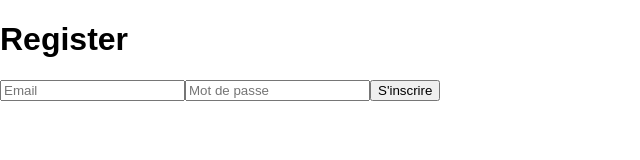
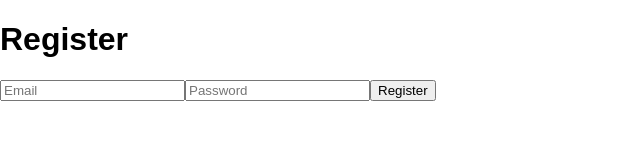
Before and after one commit to BX37/EFREI-FullStackJS, a React (Create React App) app in the folder MyContacts/frontendreact/: page /register in a window 1280 px wide. Shown: the top 160 px of the page, without its empty margins (0-640 px from the left). Built offline with nearby package versions, Linux system fonts and the light colour scheme; no server answers.

Commit message:
modif fronts

```diff
--- a/MyContacts/frontendreact/src/pages/Register.js
+++ b/MyContacts/frontendreact/src/pages/Register.js
@@ -1,51 +1,46 @@
-// src/pages/Register.js
 import { useState } from 'react';
+import { useNavigate } from 'react-router-dom';
 import { registerUser } from '../services/api';
-import { useNavigate } from 'react-router-dom';
 
-const Register = () => {
+function Register() {
     const [email, setEmail] = useState('');
     const [password, setPassword] = useState('');
     const navigate = useNavigate();
 
-    const handleRegister = async (e) => {
+    const handleSubmit = async (e) => {
         e.preventDefault();
         try {
-            const data = await registerUser({ email, password });
-            if (data.message === 'Utilisateur créé avec succès') {
-                alert('Compte créé ! Connectez-vous.');
-                navigate('/login');
+            const res = await registerUser({ email, password });
+            if (res.token || res.message === 'Utilisateur créé avec succès') {
+                navigate('/'); // redirige vers login
             } else {
-                alert(data.message || 'Erreur lors de l\'inscription');
+                alert(res.message || 'Erreur serveur');
             }
         } catch (err) {
-            console.error(err);
             alert('Erreur serveur');
         }
     };
 
     return (
-        <div>
+        <form onSubmit={handleSubmit}>
             <h1>Register</h1>
-            <form onSubmit={handleRegister}>
             <input
                 type="email"
-                    placeholder="Email"
                 value={email}
                 onChange={(e) => setEmail(e.target.value)}
+                placeholder="Email"
                 required
             />
             <input
                 type="password"
-                    placeholder="Mot de passe"
                 value={password}
                 onChange={(e) => setPassword(e.target.value)}
+                placeholder="Password"
                 required
             />
-                <button type="submit">S'inscrire</button>
+            <button type="submit">Register</button>
         </form>
-        </div>
     );
-};
+}
 
 export default Register;
--- a/MyContacts/frontendreact/src/services/api.js
+++ b/MyContacts/frontendreact/src/services/api.js
@@ -1,6 +1,6 @@
 // src/services/api.js
 
-const API_URL = process.env.REACT_APP_API_URL; // backend Render depuis Netlify
+const API_URL = 'https://efrei-fullstackjs-6.onrender.com'; // backend Render depuis Netlify
 
 // ➡️ Auth
 export const registerUser = async (data) => {
```
Also changed, not shown: 1 other file (tests, documents, lock files or other folders). Lines whose indentation alone changed are shown as unchanged.
